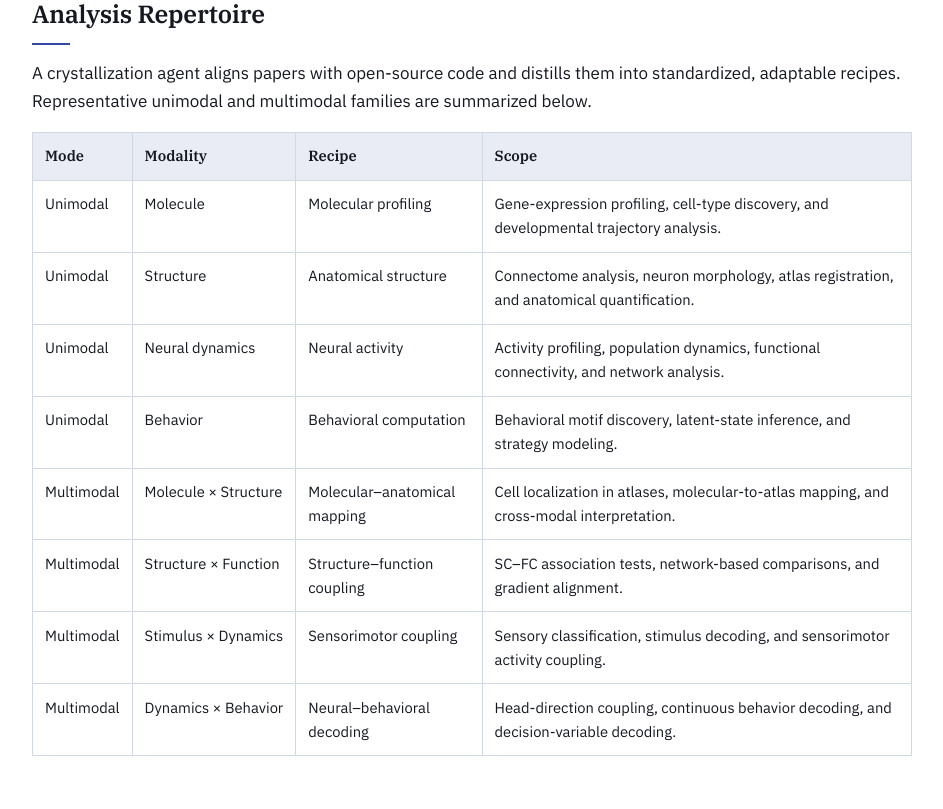
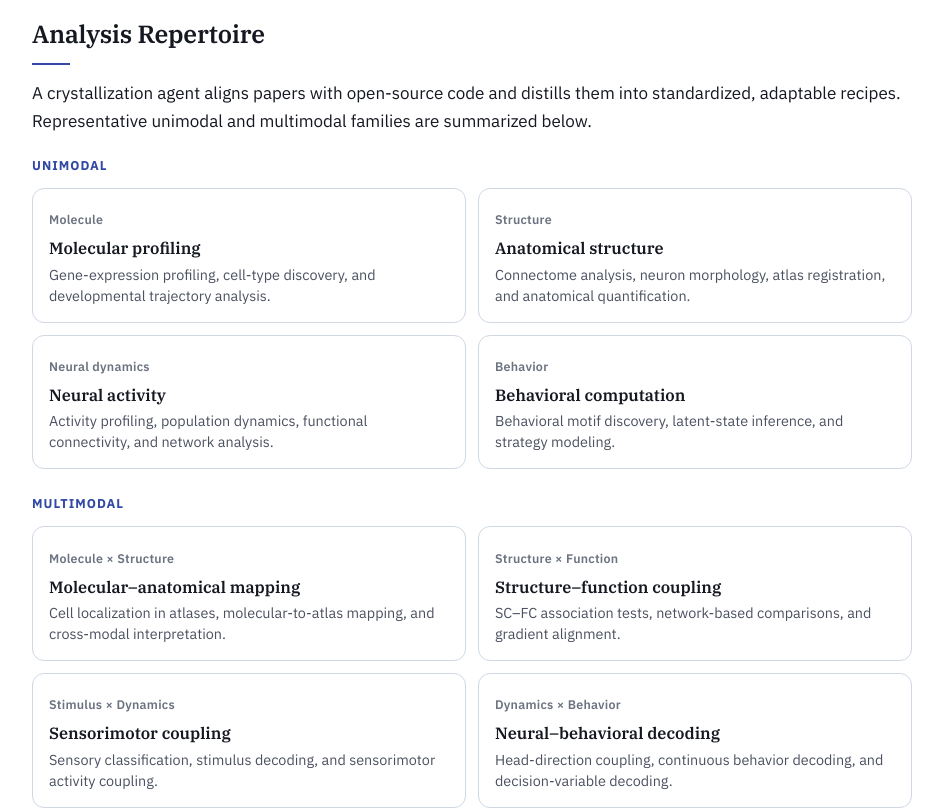
Before and after one commit to AI4NeuroLab/SeekBrain-page, a React (Vite) app: page / in a window 1280 px wide. Shown: the part 1760-2569 px from the top of the page, without its empty margins (168-1111 px from the left). Built offline with nearby package versions, Linux system fonts and the light colour scheme.

Commit message:
Replace repertoire table with card-based layout

```diff
--- a/src/App.tsx
+++ b/src/App.tsx
@@ -217,27 +217,23 @@ export default function App() {
             standardized, adaptable recipes. Representative unimodal and multimodal families are
             summarized below.
           </p>
-          <div className="table-wrap">
-            <table>
-              <thead>
-                <tr>
-                  <th>Mode</th>
-                  <th>Modality</th>
-                  <th>Recipe</th>
-                  <th>Scope</th>
-                </tr>
-              </thead>
-              <tbody>
-                {repertoire.map((item) => (
-                  <tr key={item.modality}>
-                    <td>{item.mode}</td>
-                    <td>{item.modality}</td>
-                    <td>{item.title}</td>
-                    <td>{item.description}</td>
-                  </tr>
-                ))}
-              </tbody>
-            </table>
+          <div className="repertoire">
+            {(["Unimodal", "Multimodal"] as const).map((mode) => (
+              <div className="repertoire-group" key={mode}>
+                <h3>{mode}</h3>
+                <div className="repertoire-list">
+                  {repertoire
+                    .filter((item) => item.mode === mode)
+                    .map((item) => (
+                      <article key={item.modality}>
+                        <span>{item.modality}</span>
+                        <h4>{item.title}</h4>
+                        <p>{item.description}</p>
+                      </article>
+                    ))}
+                </div>
+              </div>
+            ))}
           </div>
         </section>
 
--- a/src/styles.css
+++ b/src/styles.css
@@ -43,7 +43,7 @@ a:hover {
 .shell {
   width: min(var(--max), calc(100% - 48px));
   margin: 0 auto;
-  padding: 52px 0 88px;
+  padding: 72px 0 88px;
 }
 
 .hero {
@@ -146,6 +146,7 @@ section > .case-tabs,
 section > .case-panel,
 section > .bibtex,
 section > .module-grid,
+section > .repertoire,
 section > .scores {
   box-sizing: border-box;
   max-width: var(--text-max);
@@ -396,6 +397,63 @@ section > p:last-child {
   overflow-x: auto;
 }
 
+.repertoire {
+  display: grid;
+  gap: 1.5rem;
+  margin-top: 1.25rem;
+}
+
+.repertoire-group h3 {
+  margin: 0 0 0.75rem;
+  color: var(--accent);
+  font-family: "IBM Plex Sans", "Helvetica Neue", Arial, sans-serif;
+  font-size: 0.8rem;
+  font-weight: 700;
+  letter-spacing: 0.08em;
+  text-transform: uppercase;
+}
+
+.repertoire-list {
+  display: grid;
+  gap: 0.75rem;
+  grid-template-columns: repeat(2, minmax(0, 1fr));
+}
+
+.repertoire-list article {
+  background: var(--card);
+  border: 1px solid var(--line);
+  border-radius: 12px;
+  padding: 0.95rem 1rem;
+  transition: border-color 180ms ease, box-shadow 180ms ease;
+}
+
+.repertoire-list article:hover {
+  border-color: rgb(49 72 165 / 0.35);
+  box-shadow: 0 8px 20px rgb(21 24 33 / 0.06);
+}
+
+.repertoire-list span {
+  color: var(--soft);
+  font-size: 0.78rem;
+  font-weight: 600;
+  letter-spacing: 0.02em;
+}
+
+.repertoire-list h4 {
+  margin: 0.3rem 0 0.4rem;
+  font-family: "IBM Plex Serif", Georgia, "Times New Roman", serif;
+  font-size: 1.02rem;
+  font-weight: 600;
+  line-height: 1.3;
+}
+
+.repertoire-list p {
+  margin: 0;
+  color: var(--muted);
+  font-size: 0.9rem;
+  line-height: 1.45;
+}
+
 table {
   background: var(--card);
   border-collapse: collapse;
@@ -515,7 +573,8 @@ footer p {
 }
 
 @media (max-width: 980px) {
-  .module-grid {
+  .module-grid,
+  .repertoire-list {
     grid-template-columns: repeat(2, minmax(0, 1fr));
   }
 }
@@ -523,11 +582,12 @@ footer p {
 @media (max-width: 640px) {
   .shell {
     width: min(var(--max), calc(100% - 28px));
-    padding-top: 2rem;
+    padding-top: 2.75rem;
   }
 
   .module-grid,
-  .score-board {
+  .score-board,
+  .repertoire-list {
     grid-template-columns: 1fr;
   }
 
```
